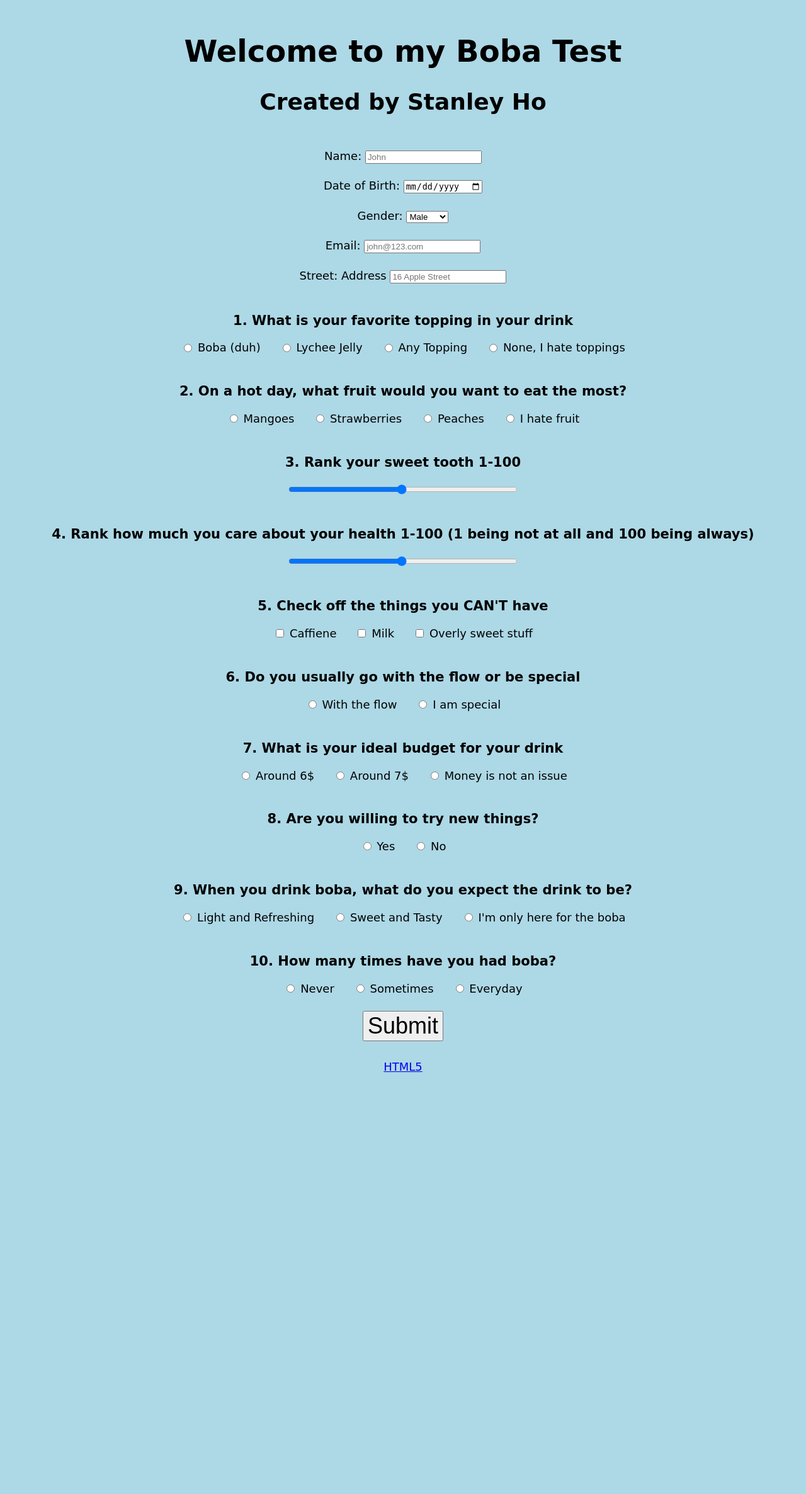
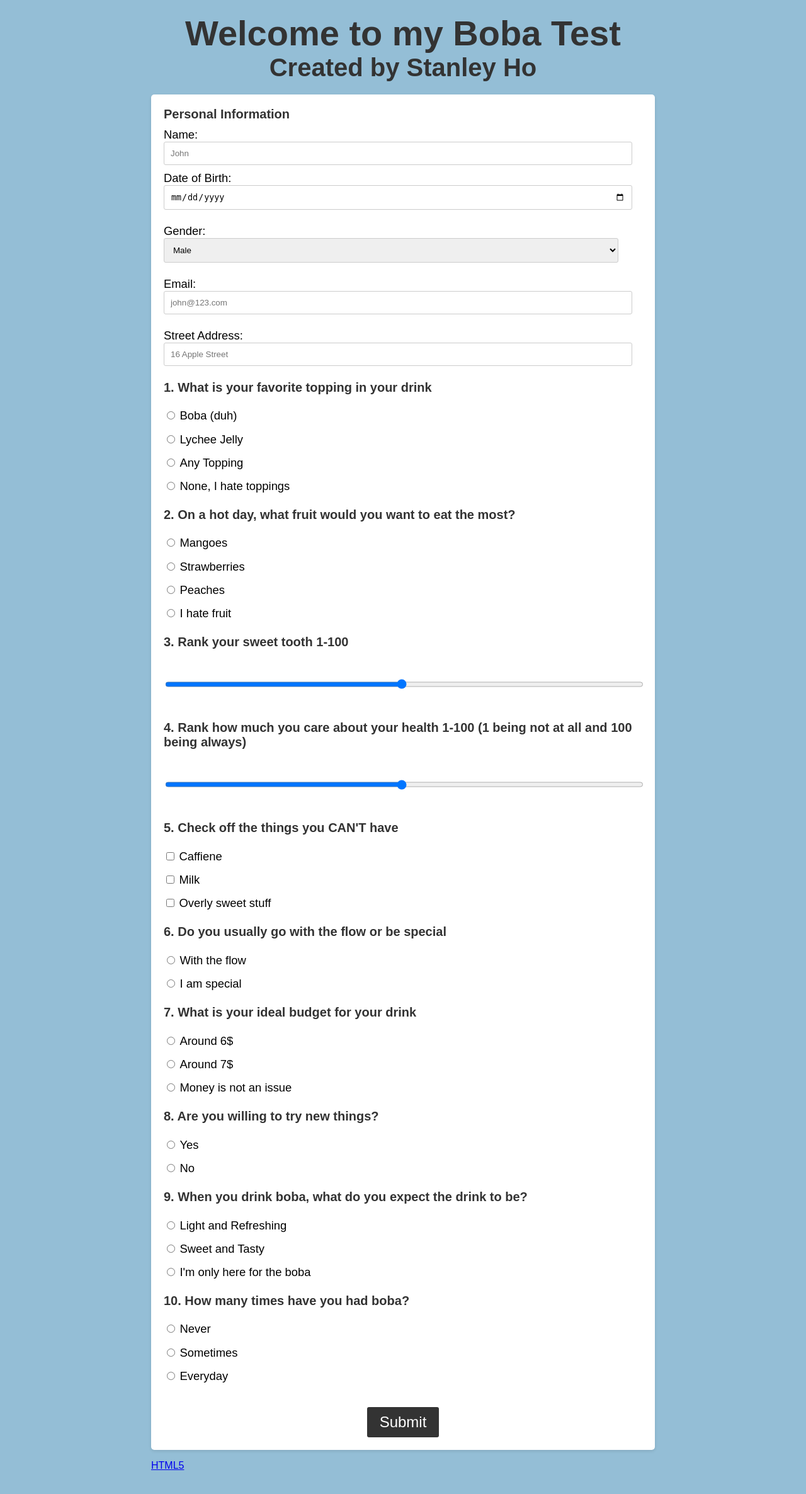
Before and after one commit to stananan/Boba-Test, a PHP site: page / in a window 1280 px wide. Shown: the whole page at 63% size. Before the commit the page ends 1702 px from the top, so only its background shows below. Run offline with PHP 8.4, Linux system fonts and the light colour scheme.

Commit message:
CSS changes

```diff
--- a/aic/stresstest/action.php
+++ b/aic/stresstest/action.php
@@ -17,12 +17,15 @@
     <meta name="viewport" content="width=device-width, initial-scale=1.0">
     <title>Boba test</title>
     <link rel="stylesheet" href="style.css">
+    <link rel="stylesheet" href="test.css">
     <script src="main.js"></script>
 </head>
 <body>
+    <div class='header'><h1>Welcome to my Boba Test</h1><h2>Created by Stanley Ho</h2></div>
+
     <?php
         require_once("header.php");
-        printHeader();
+        //printHeader();
         //var_dump($_POST);
         foreach($_POST as $key => $val){
             if(is_array($val)){
--- a/aic/stresstest/index.php
+++ b/aic/stresstest/index.php
@@ -8,26 +8,31 @@
     <meta name="viewport" content="width=device-width, initial-scale=1.0">
     <title>Boba Test</title>
     <link rel="stylesheet" href="style.css">
+    <!-- <link rel="stylesheet" href="test.css"> -->
     <script src="main.js"></script>
 </head>
 <body>
     <div class="container">
         <?php
-            printHeader();
+            //printHeader();
         ?>
         <!-- https://atdpsites.berkeley.edu/test.php -->
+        <div class='header'><h1>Welcome to my Boba Test</h1><h2>Created by Stanley Ho</h2></div>
+
+
         <form action="action.php" method="post">
-
+            <div class="info-div">
+                <h2 id ="info-header">Personal Information</h2>
                 <div class="name-div">
                     <label for="name">Name: </label>
                     <input type="text" id="name" name="name-val" placeholder="John" required>
                 </div>
 
-            <div class="date-of-birth-div">
+                <div class="date-of-birth-div questions-div">
                     <label for="dob">Date of Birth:</label>
                     <input type="date" id="dob" name="dob-val" required>
                 </div>
-            <div class="gender-div">
+                <div class="gender-div questions-div">
                     <label for="gender">Gender:</label>
                     <select id="gender" name="gender-val">
                         <option value="male">Male</option>
@@ -35,16 +40,17 @@
                         <option value="other">Other</option>
                     </select>
                 </div>
-            <div class="email-div">
+                <div class="email-div questions-div">
                     <label for="email">Email:</label>
                     <input type="email" id="email" name="email-val" placeholder="john@123.com" required>
                 </div>
-            <div class="street-div">
-                <label for="street">Street: Address</label>
+                <div class="street-div questions-div">
+                    <label for="street">Street Address:</label>
                     <input type="text" id="street" name="street-val" placeholder="16 Apple Street" required>
                 </div>
+            </div>
 
-
+            <div class="questions-div-div">
                 <!-- | QUESTIONS | -->
                 <div class="questions-div" id="q1-div">
                     <h3 class="qh" id="q1h">1. What is your favorite topping in your drink</h3>
@@ -95,12 +101,12 @@
 
                 <div class="questions-div" id="q3-div">
                     <h3 class="qh" id="q3h">3. Rank your sweet tooth 1-100</h3>
-                <input type="range" id="q3-slider" min="1" max="100" value="50" name="q3-val" style="width: 30%;">
+                    <input type="range" id="q3-slider" min="1" max="100" value="50" name="q3-val">
                 </div>
 
                 <div class="questions-div" id="q4-div">
                     <h3 class="qh" id="q4h">4. Rank how much you care about your health 1-100 (1 being not at all and 100 being always)</h3>
-                <input type="range" id="q4-slider" min="1" max="100" value="50" name="q4-val" style="width: 30%;">
+                    <input type="range" id="q4-slider" min="1" max="100" value="50" name="q4-val">
                 </div>
 
                 <div class="questions-div" id="q5-div">
@@ -201,7 +207,7 @@
                     <label for="q10-everyday">Everyday</label>
                 </div>
                 </div>
-
+            </div>
             <!--
                 questions:
                 1.what is your favorite topping do you like
--- a/aic/stresstest/main.js
+++ b/aic/stresstest/main.js
@@ -0,0 +1 @@
+// Will code later
--- a/aic/stresstest/style.css
+++ b/aic/stresstest/style.css
@@ -1,20 +1,138 @@
-body{
+/* style.css */
+
+/* Global Styles */
+body {
+    font-family: Arial, sans-serif;
+    margin: 0;
+    padding: 0;
+    background-color: #94bed6;
+}
+
+.container {
+    max-width: 800px;
+    min-width: 700px;
+    margin: 0 auto;
+    padding: 20px;
+}
+
+h1,
+h2,
+h3 {
+    color: #333;
+    margin: 0;
+    padding: 0;
+}
+
+h1 {
+    font-size: 350%;
+}
+
+h2 {
+    font-size: 250%;
+}
+
+
+
+/* Header Styles */
+.header {
     text-align: center;
-    background-color: lightblue;
-    font-family: 'Comic Sans MS', 'Chalkboard SE', 'Comic Neue', sans-serif;;
+    margin-bottom: 20px;
 }
-div{
-    padding: 1%;
-    font-size: large;
+
+/* Form Styles */
+form {
+    background-color: #fff;
+
+    padding: 20px;
+    border-radius: 5px;
+    box-shadow: 0 2px 5px rgba(0, 0, 0, 0.1);
 }
-.header{
-    padding-top: 0%;
-    font-size: x-large;
+
+.info-div {
+    margin-bottom: 3%;
 }
-#submit-button{
-    font-size: 200%;
+
+#info-header,
+.qh {
+    font-size: 20px;
+    margin-bottom: 10px;
 }
-.opt-div{
-    display: inline;
-    /* padding-right: 5%; */
+
+.info-div label {
+    font-size: 115%;
 }
+
+.name-div,
+.date-of-birth-div,
+.gender-div,
+.email-div,
+.street-div {
+    margin-bottom: 10px;
+}
+
+input[type="text"],
+input[type="date"],
+select,
+input[type="email"] {
+    width: 95%;
+    padding: 10px;
+    border: 1px solid #ccc;
+    border-radius: 3px;
+
+}
+
+input[type="radio"],
+input[type="checkbox"] {
+    accent-color: lightblue;
+}
+
+input[type="checkbox"] {
+    padding-left: 1%;
+}
+
+input[type="range"] {
+    padding-top: 3%;
+    padding-bottom: 3%;
+    width: 100%;
+}
+
+.questions-div-div {
+    margin-bottom: 5%;
+}
+
+.questions-div {
+    margin-bottom: 3%;
+}
+
+.qh {
+
+    margin-bottom: 3%;
+}
+
+.opt-div {
+    margin-top: 2%;
+}
+
+.opt-div label {
+
+    font-size: 115%;
+}
+
+.submit-div {
+    text-align: center;
+    margin-top: 5%;
+}
+
+#submit-button {
+    padding: 10px 20px;
+    background-color: #333;
+    color: #fff;
+    border: none;
+    border-radius: 3px;
+    font-size: 150%;
+    cursor: pointer;
+}
+
+#submit-button:hover {
+    background-color: #555;
+}
--- /dev/null
+++ b/aic/stresstest/test.css
@@ -0,0 +1 @@
+/* test css */
```
Also changed, not shown: aic/stresstest/images/blackpearlmilktea.jpg (added), aic/stresstest/images/gingertea.jpg (added), aic/stresstest/images/greenpearlmilktea.jpg (added), aic/stresstest/images/honeygreentea.jpg (added), aic/stresstest/images/mangogreentea.jpg (added), aic/stresstest/images/mangoiceblend.jpg (added), aic/stresstest/images/peachgreentea.jpg (added), aic/stresstest/images/peachiceblend.jpg (added), aic/stresstest/images/strawberryblacktea.jpg (added), aic/stresstest/images/strawberryiceblend.jpg (added), aic/stresstest/images/taroiceblend.jpg (added), aic/stresstest/images/taromilktea.jpg (added), aic/stresstest/images/thaimilktea.jpg (added). Lines whose indentation alone changed are shown as unchanged.
